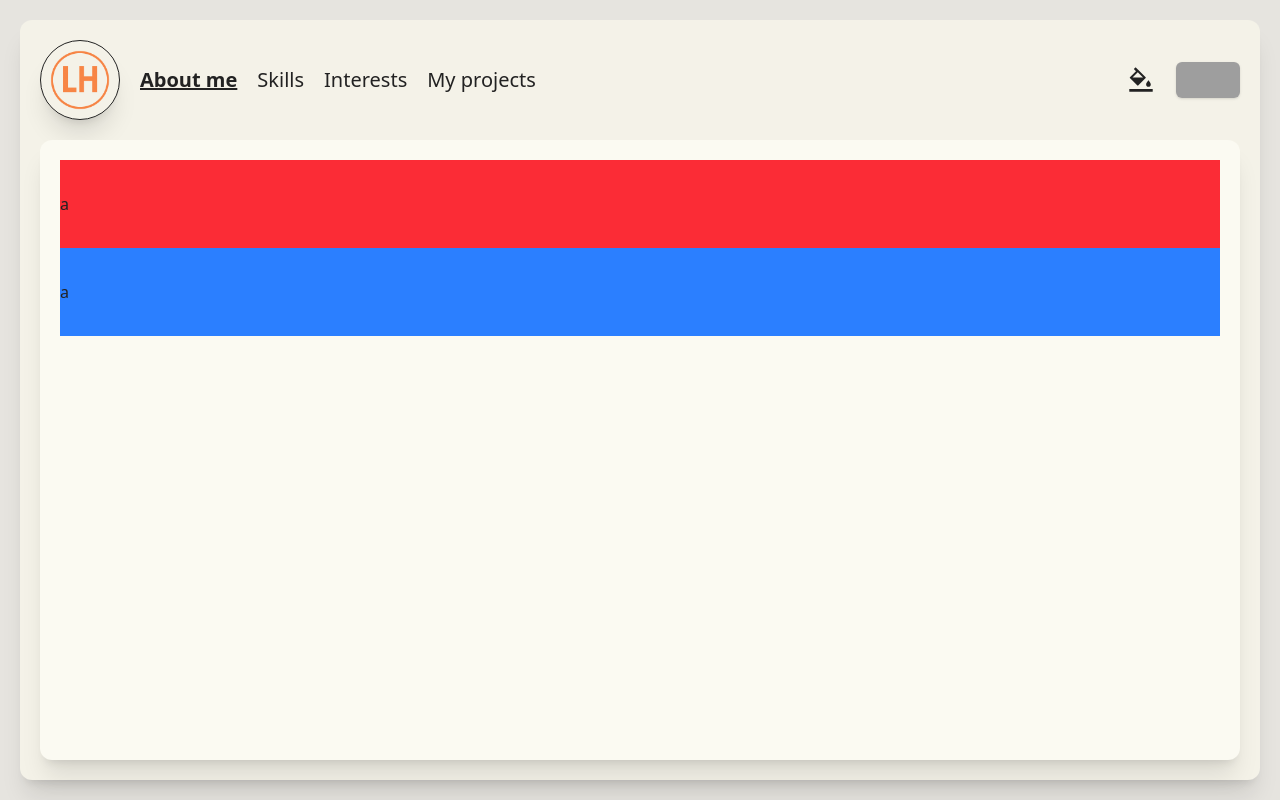
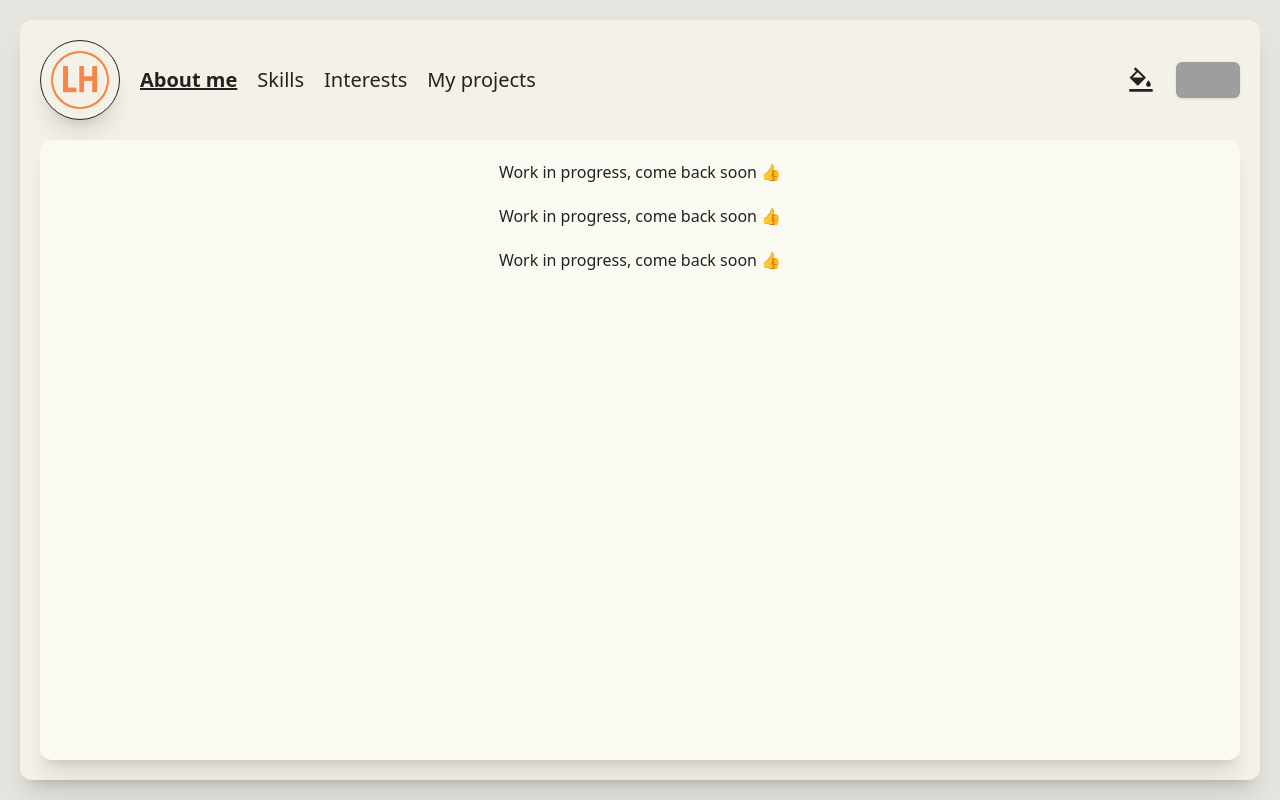
Before and after one commit to Loicrogue/monSite, a React (Vite) app in the folder front/: page /aboutMe in a window 1280 px wide. Built offline with nearby package versions, Linux system fonts and the light colour scheme; grey boxes are pictures that could not be loaded.

Commit message:
small ajustements on aboutMe page

```diff
--- a/front/src/components/aboutMeComponent.tsx
+++ b/front/src/components/aboutMeComponent.tsx
@@ -6,22 +6,30 @@ const AboutMeComponent: React.FC = () => {
     const { t } = useTranslation();
 
     return (
-        <div className='flex flex-col w-full items-center text-monSite p-5'>
+        <div className='flex flex-col w-full items-center text-monSite p-5 gap-5'>
             <motion.div
 				initial={{ opacity: 0, x: -500 }}
                 animate={{ opacity: 1, x: 0 }}
                 transition={{ duration: 0.8, ease: "easeOut" }}
-				className="justify-items-center w-full bg-red-500 py-8"
+				className="justify-items-center w-full"
 			>
-                <span>a</span>
+                <span className='flex w-full justify-center'>{t('pages.notFound.workInProgress')}</span>
             </motion.div>
             <motion.div
 				initial={{ opacity: 0, x: 500 }}
                 animate={{ opacity: 1, x: 0 }}
                 transition={{ duration: 0.8, ease: "easeOut", delay: 0.5 }}
-				className="justify-items-center flex w-full bg-blue-500 py-8"
+				className="justify-items-center flex w-full"
 			>
-                <span>a</span>
+                <span className='flex w-full justify-center'>{t('pages.notFound.workInProgress')}</span>
+            </motion.div>
+            <motion.div
+				initial={{ opacity: 0, x: -500 }}
+                animate={{ opacity: 1, x: 0 }}
+                transition={{ duration: 0.8, ease: "easeOut", delay: 1 }}
+				className="justify-items-center flex w-full"
+			>
+                <span className='flex w-full justify-center'>{t('pages.notFound.workInProgress')}</span>
             </motion.div>
         </div>
     );
```
